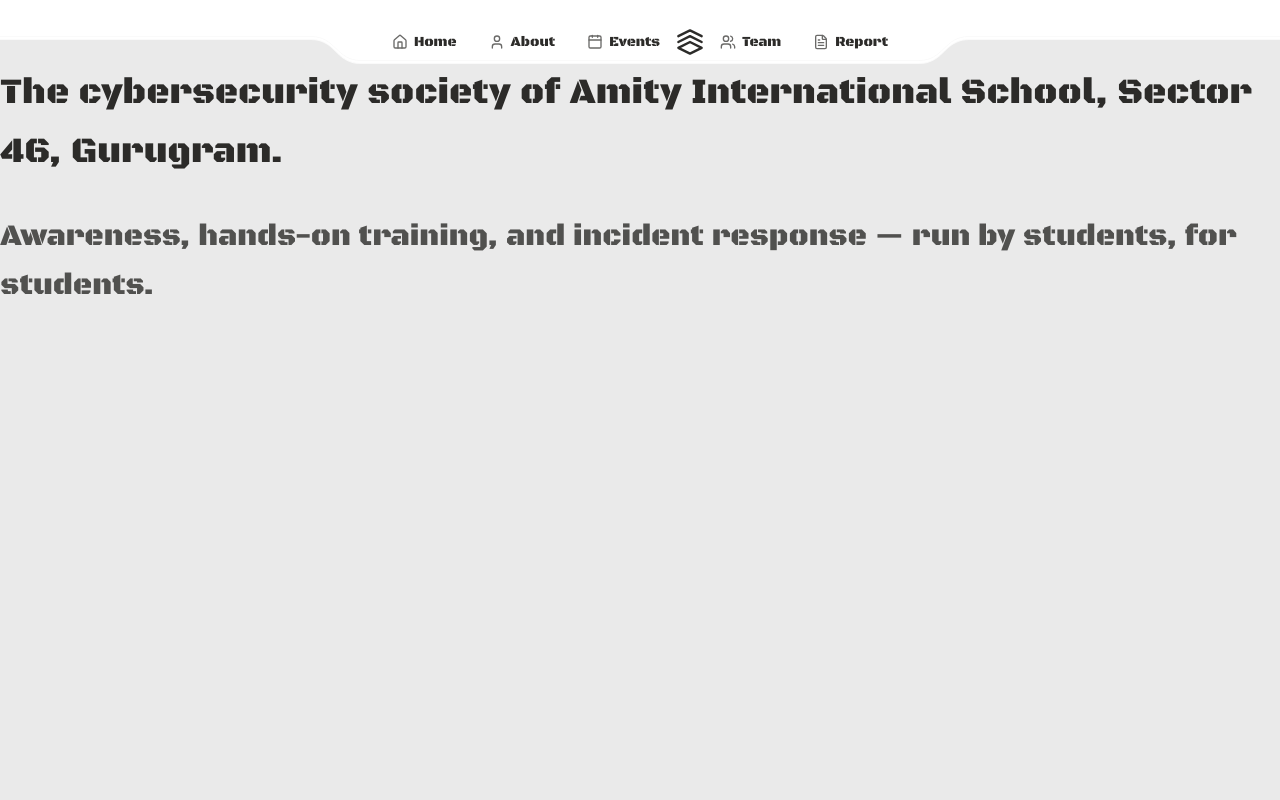
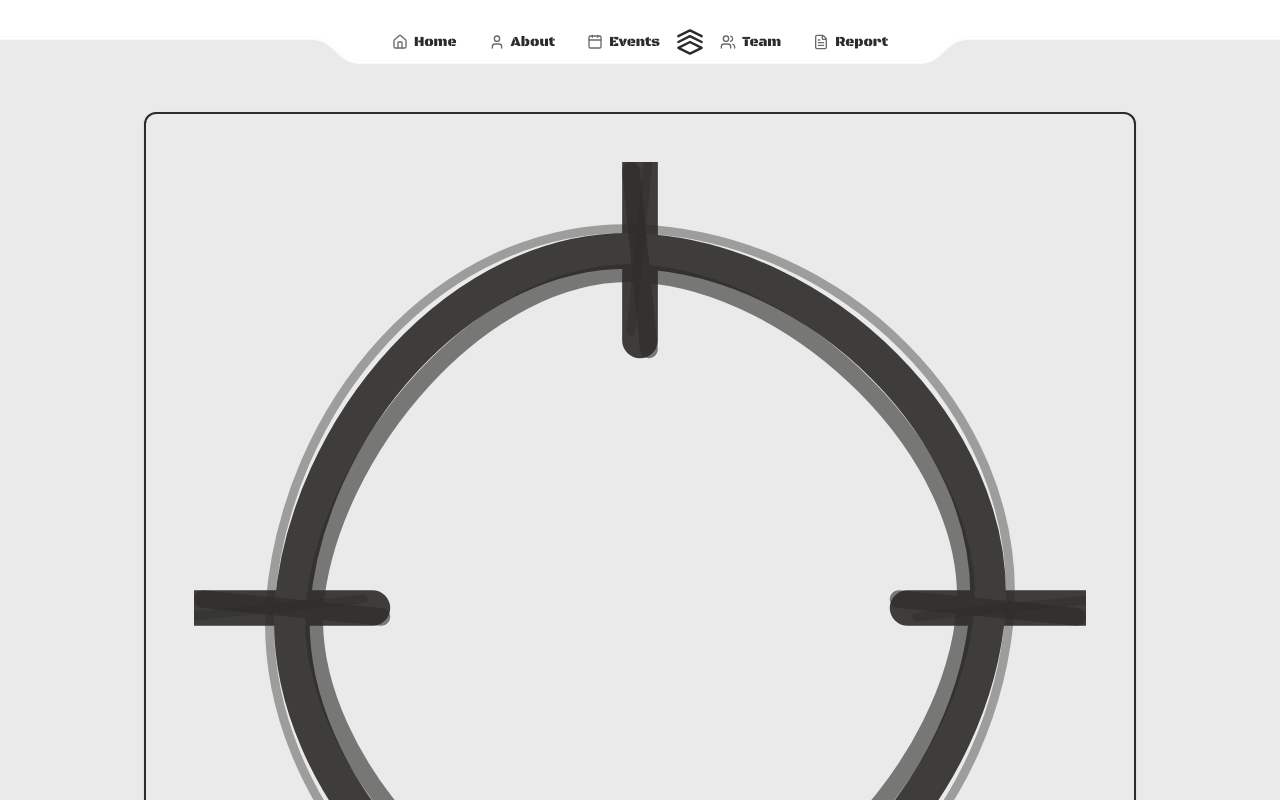
Before and after one commit to AtharvM02222/Cyber-Congress, a Next.js app in the folder site/: page /about in a window 1280 px wide. Shown: the top 800 px of the page. Built offline with nearby package versions, Linux system fonts and the light colour scheme.

Commit message:
Update about.tsx

```diff
--- a/site/app/about/about.tsx
+++ b/site/app/about/about.tsx
@@ -1,8 +1,11 @@
+import { AboutDoodle } from "@/components/ui/page-doodles";
+
 export default function About() {
   return (
-    <div className="page">
-      <div className="panel">
-        <div className="space-y-8">
+    <div className="flex flex-col items-center justify-center min-h-[calc(100vh-10rem)] w-full max-w-5xl mx-auto py-12 px-4">
+      <div className="w-full p-8 md:p-12 border-2 border-foreground/10 bg-foreground/5 rounded-xl shadow-sm text-left relative overflow-hidden z-10">
+        <AboutDoodle className="about-deco" />
+        <div className="space-y-8 relative z-10">
           <p className="prompt text-2xl sm:text-3xl md:text-4xl leading-relaxed">
             The cybersecurity society of Amity International School, Sector 46, Gurugram.
           </p>
```
